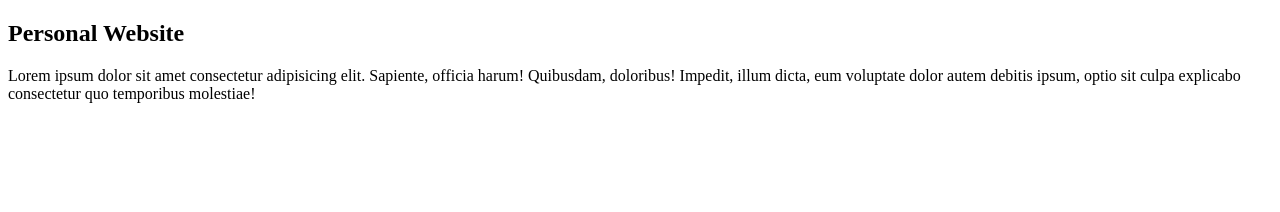
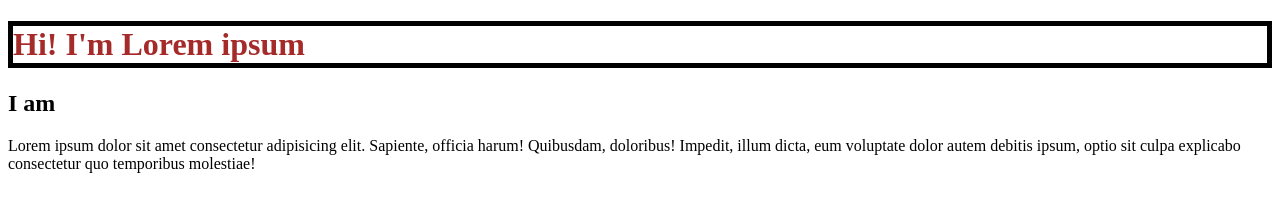
Before and after one commit to SkaarjShark/Personal-Website, a website: page index.html in a window 1280 px wide. Drawn offline with Linux system fonts and the light colour scheme.

Commit message:
Fixed an issue with styles.css styles not showing up in the browser

```diff
--- a/index.html
+++ b/index.html
@@ -1,11 +1,12 @@
 <!DOCTYPE html>
 <html lang="en">
     <head>
-        <h2>Personal Website</h2>
+        <link rel="stylesheet" href="style.css">
     </head>
     <body>
+        <h1 class="test">Hi! I'm Lorem ipsum</h1>
+        <h2>I am</h2>
         <p>Lorem ipsum dolor sit amet consectetur adipisicing elit. Sapiente, officia harum! Quibusdam, doloribus! Impedit, illum dicta, eum voluptate dolor autem debitis ipsum, optio sit culpa explicabo consectetur quo temporibus molestiae!</p>
+        <script src="script.js"></script>
     </body>
-    <script src="script.js"></script>
-    <style src="style.css"></style>
 </html>
--- a/server.js
+++ b/server.js
@@ -4,6 +4,8 @@ const path = require('path')
 const server = express()
 
 server.use(express.json())
+
+server.use(express.static(__dirname))
 
 server.get('/', function(req, res) {
     res.sendFile(path.join(__dirname, '/index.html'));
--- a/style.css
+++ b/style.css
@@ -0,0 +1,4 @@
+.test {
+    color: brown;
+    border: black 5px solid;
+}
```
